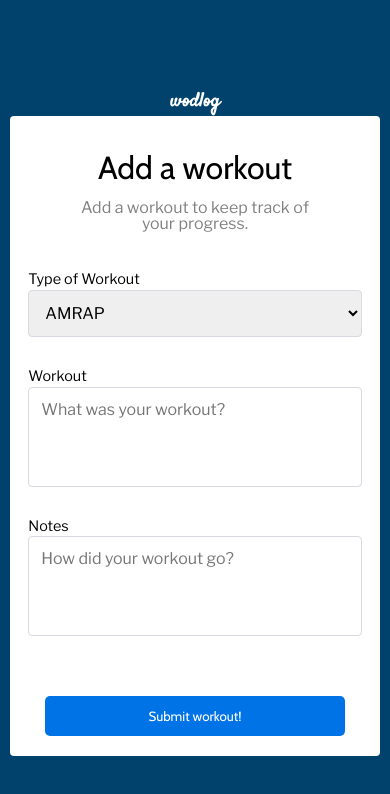
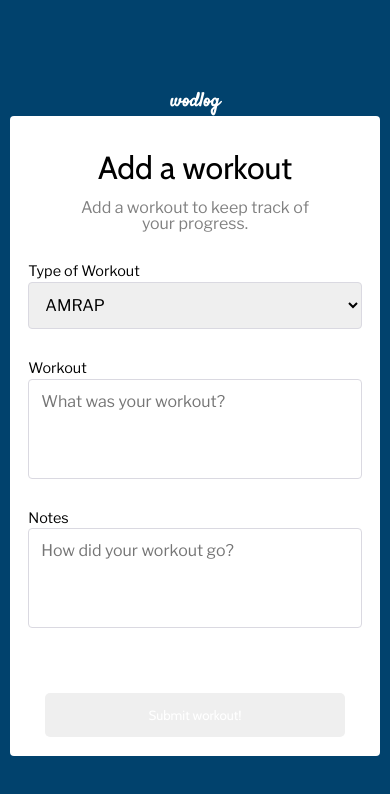
Before and after one commit to tjvonbr/wodlog-client, a React (Create React App) app: page /addworkout in a window 390 px wide. Shown: the top 794 px of the page. Built offline with nearby package versions, Linux system fonts and the light colour scheme.

Commit message:
widened buttons on home page for mobile breakpoints

```diff
--- a/public/index.html
+++ b/public/index.html
@@ -2,7 +2,6 @@
 <html lang="en">
   <head>
     <meta charset="utf-8" />
-    <link rel="icon" href="%PUBLIC_URL%/favicon.ico" />
     <meta name="viewport" content="width=device-width, initial-scale=1" />
     <meta name="theme-color" content="#000000" />
     <meta
--- a/src/sass/abstracts/_variables.scss
+++ b/src/sass/abstracts/_variables.scss
@@ -28,7 +28,7 @@ h1 {
 
 /* Button themes */
 .btn {
-  height: 2.5rem;
+  height: 2.75rem;
   border: none;
   border-radius: 0.313rem;
   font-family: "Cabin", sans-serif;
@@ -50,34 +50,16 @@ h1 {
 // Button sizes
 .small {
   width: 18.75rem;
-
-  @media screen and (max-width: $break-phone) {
-    background: red;
-  }
 }
 
 .tiny {
-  width: 13rem;
-}
+  width: 12rem;
 
-// Button color schemes
-.blue {
-  background: #0073e6;
+  @media screen and (max-width: $break-phone) {
+    width: 10rem;
+  }
 }
 
 .green {
   background: $green;
 }
-
-.white {
-  background: $white;
-  color: black
-}
-
-// Button placements
-.btm {
-  position: absolute;
-  bottom: 10px;
-  left: 50%;
-  margin-left: calc(-300px / 2)
-}
--- a/src/sass/layout/_form.scss
+++ b/src/sass/layout/_form.scss
@@ -38,7 +38,7 @@
   height: 60%;
   display: flex;
   flex-direction: column;
-  justify-content: space-around;
+  justify-content: center;
   box-sizing: border-box;
 }
 
@@ -82,7 +82,7 @@
 
 .form-redirect-wrapper {
   width: 90%;
-  height: 15%;
+  height: 20%;
   display: flex;
   flex-direction: column;
   justify-content: center;
@@ -109,7 +109,7 @@
 }
 
 .register {
-  height: 40rem;
+  height: 35rem;
 }
 
 .dashboard {
@@ -124,6 +124,10 @@
 .dashboard-input {
   @include form-input;
   margin-top: 1rem;
+
+  ::placeholder {
+    font-size: 1rem;
+  }
 }
 
 .registration-input {
--- a/src/views/Home.js
+++ b/src/views/Home.js
@@ -46,7 +46,7 @@ function Home() {
             type="text"
             name="search"
             value={search}
-            placeholder="Enter a workout you'd like to find records of!"
+            placeholder="What would you like to search for?"
             onChange={handleChange}
           />
         </div>
@@ -61,7 +61,7 @@ function Home() {
             className="tiny green btn"
             onClick={() => history.push("/addworkout")}
           >
-            Add workout
+            Add Workout
           </button>
         </div>
       </form>
--- a/src/views/Register.js
+++ b/src/views/Register.js
@@ -1,5 +1,5 @@
 import React, { useState } from "react";
-import { useFormik, Form } from "formik";
+import { useFormik } from "formik";
 import { AppShell } from "../components/app-shell";
 import { Spinner } from "../components/spinner";
 import { WodlogLogo } from "../components/logo";
@@ -32,8 +32,9 @@ function Register(props) {
   return (
     <AppShell>
       <WodlogLogo />
-      <Form
+      <form
         className="form-wrapper register"
+        classname={formik.handleSubmit}
       >
         <div className="form-header-wrapper">
           <h1 className="form-header">Create an account</h1>
@@ -87,7 +88,7 @@ function Register(props) {
               Already have an account?  Sign in here.
           </a>
         </div>
-      </Form>
+      </form>
     </AppShell>
   )
 };
--- a/src/views/SignIn.js
+++ b/src/views/SignIn.js
@@ -1,5 +1,5 @@
 import React, { useState } from "react";
-import { useFormik } from "formik";
+import { useFormik, Form } from "formik";
 import { AppShell } from "../components/app-shell";
 import { Spinner } from "../components/spinner";
 import { WodlogLogo } from "../components/logo";
```
